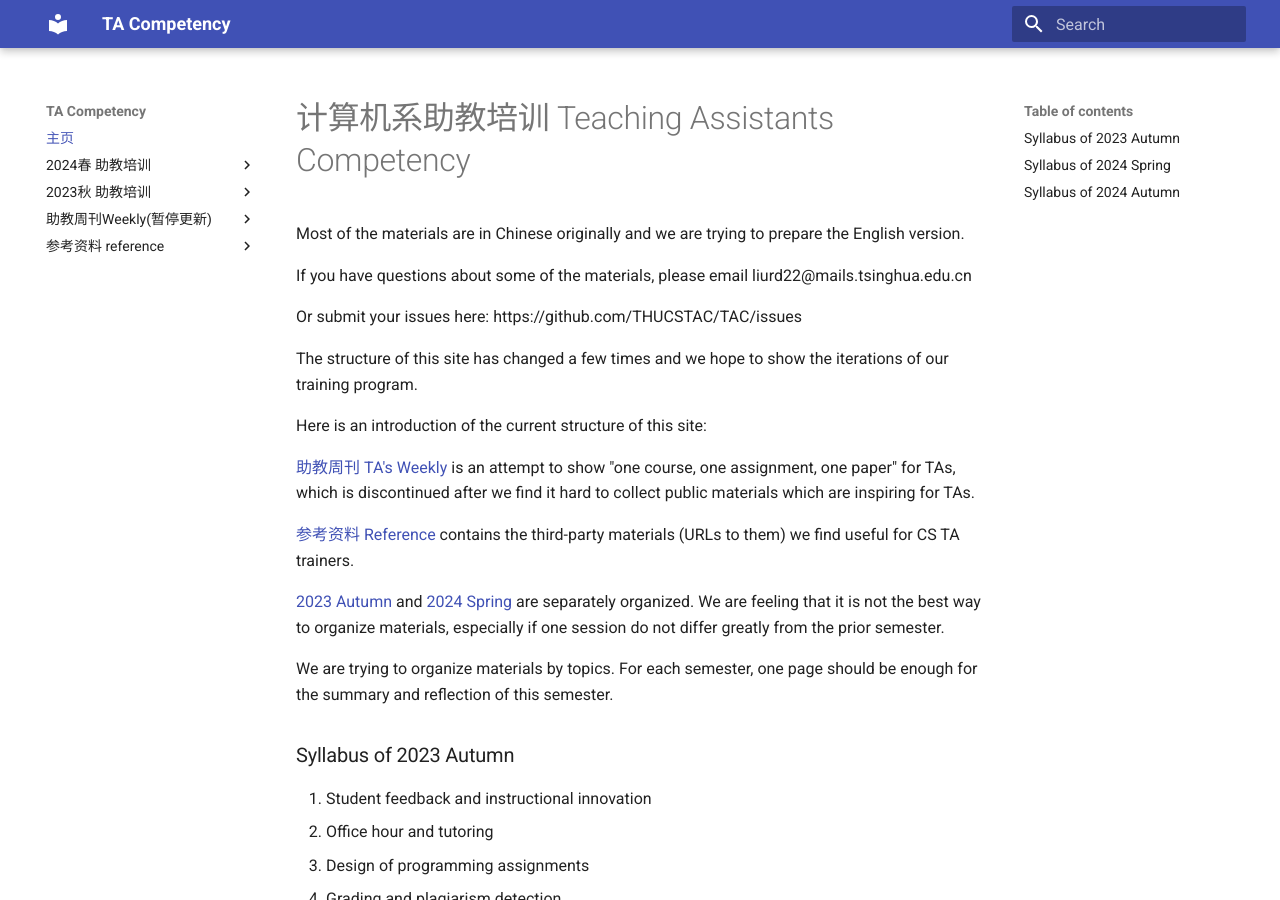
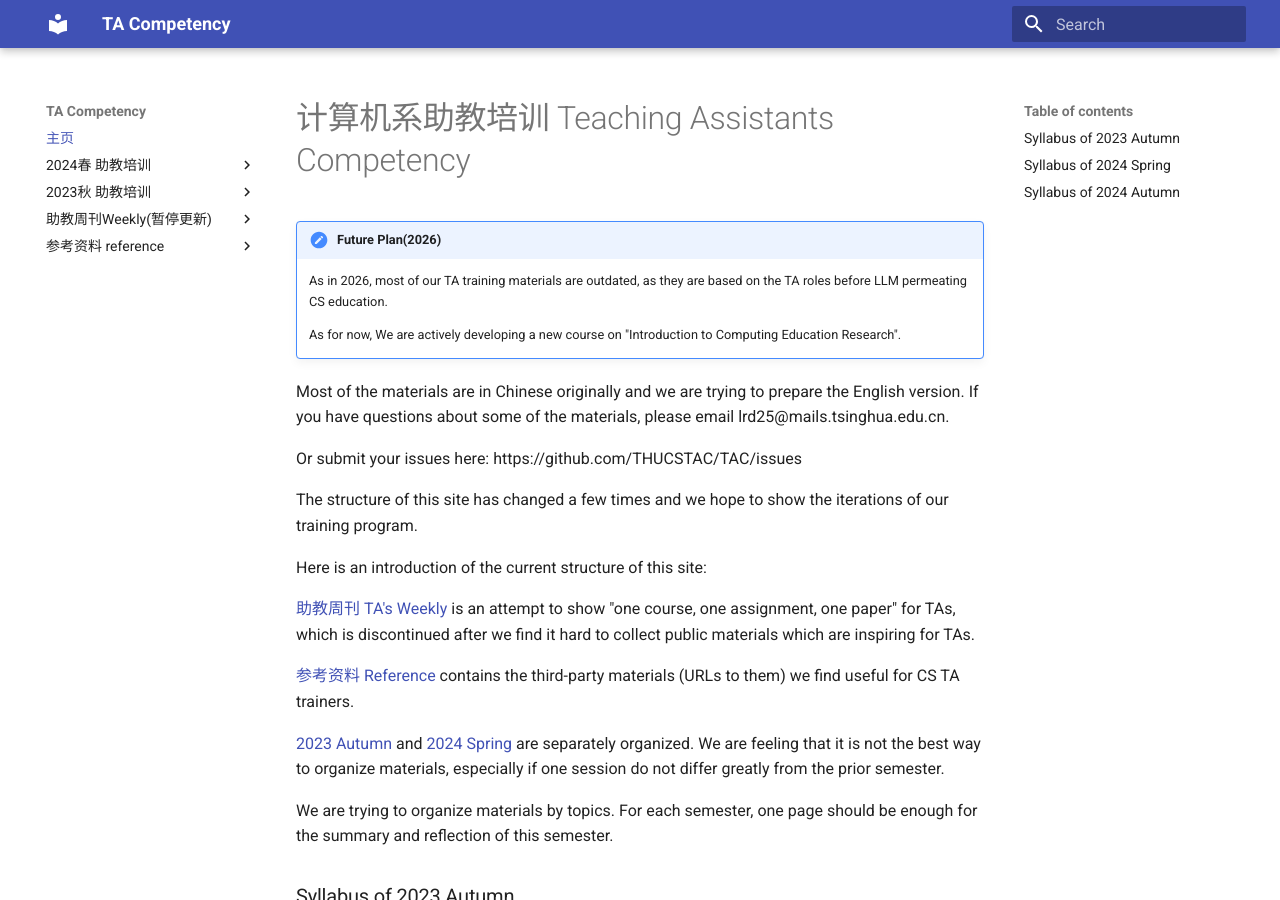
Before and after one commit to THUCSTAC/TAC, an MkDocs documentation site: the page built from docs/index.md, in a window 1280 px wide and 900 px high. Built offline with MkDocs 1.6.1 and Material for MkDocs 9.7.7, drawn with Linux system fonts in a browser that asks for light colours.

Commit message:
add future plan, update email

```diff
--- a/docs/index.md
+++ b/docs/index.md
@@ -1,8 +1,15 @@
 # 计算机系助教培训 Teaching Assistants Competency
 
+
+!!! note "Future Plan(2026)"
+
+    As in 2026, most of our TA training materials are outdated, as they are based on the TA roles before LLM permeating CS education.
+
+    As for now, We are actively developing a new course on "Introduction to Computing Education Research".
+
 Most of the materials are in Chinese originally and we are trying to prepare the English version.
+If you have questions about some of the materials, please email lrd25@mails.tsinghua.edu.cn.
 
-If you have questions about some of the materials, please email liurd22@mails.tsinghua.edu.cn
 
 Or submit your issues here: https://github.com/THUCSTAC/TAC/issues
 
```
